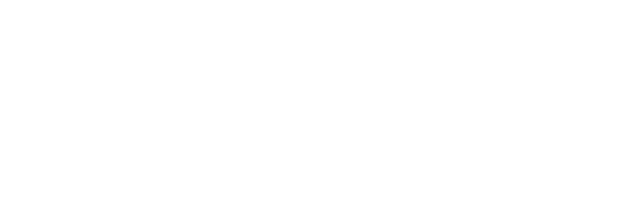
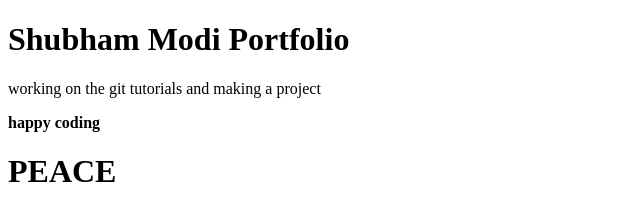
Before and after one commit to ShubhamModi004/crap.portfolio, a plain HTML site: page index.html in a window 1280 px wide. Shown: the whole page, without its empty margins (0-640 px from the left). Drawn offline with Linux system fonts and the light colour scheme.

Commit message:
Added index.html

```diff
--- a/index.html
+++ b/index.html
@@ -9,7 +9,12 @@
 </head>
 
 <body>
-
+    <h1>Shubham Modi Portfolio</h1>
+    <div>
+        <p>working on the git tutorials and making a project</p>
+        <span><strong>happy coding</strong></span>
+        <h1><strong>PEACE</strong></h1>
+    </div>
 </body>
 
 </html>
```
